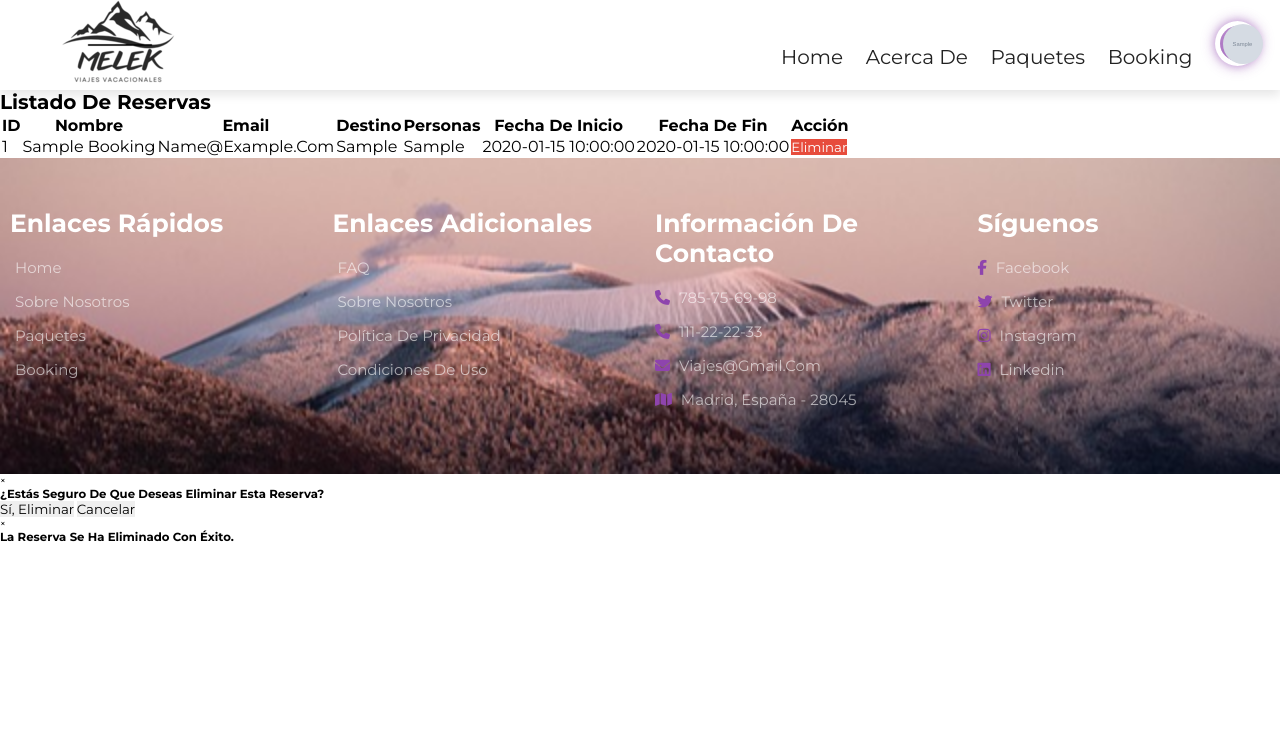
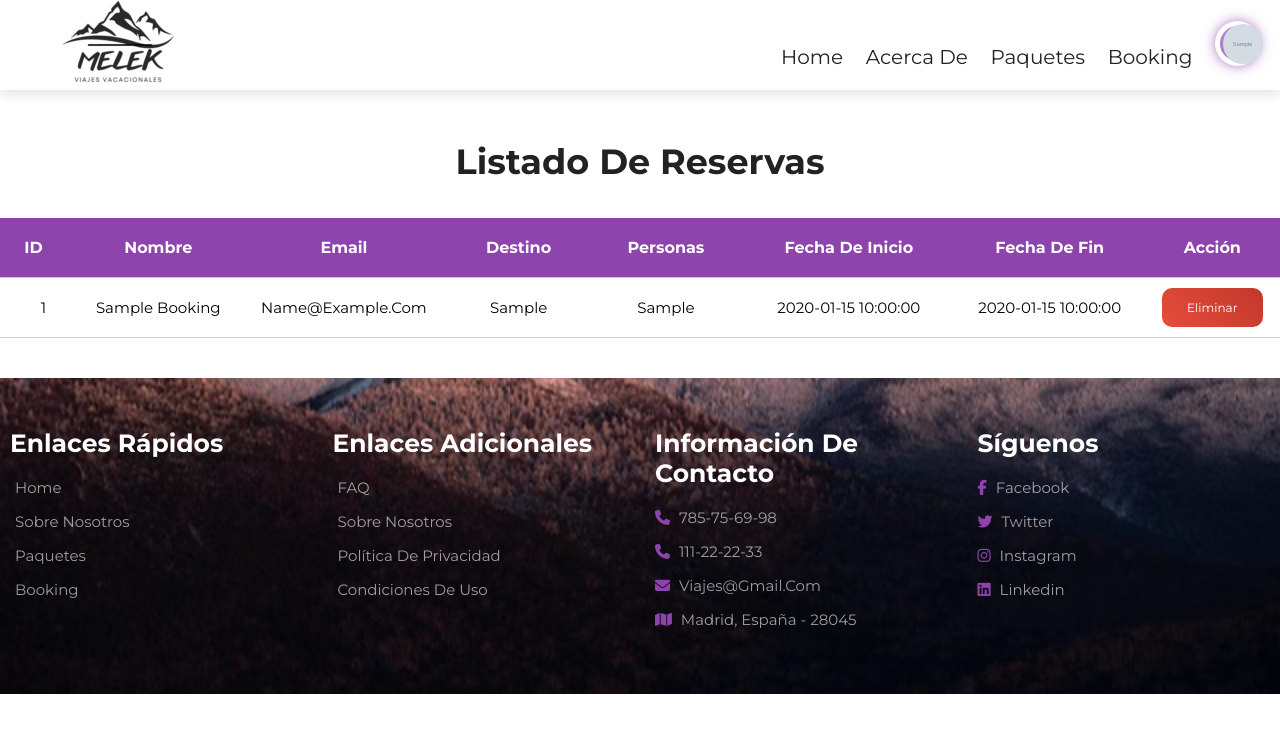
Before and after one commit to almudenadomenech/PROYECTO_PAGINAWEB, a PHP site: page /booking/booking-list.php in a window 1280 px wide. Shown: the top 733 px of the page. Run offline with PHP 8.4, Linux system fonts and the light colour scheme; the visitor is signed in with stand-in values (Sample User, id 1); tables that the repository leaves empty or names only in its code hold one stand-in row (values such as "Sample post"); grey boxes marked "Sample" are stand-in pictures.

Commit message:
cambios en css para modales

```diff
--- a/css/style.css
+++ b/css/style.css
@@ -1,7 +1,9 @@
 /* Se importa la fuente "Montserrat" desde Google Fonts, incluyendo variantes de estilo normal e itálico con diferentes pesos */
 @import url('https://fonts.googleapis.com/css2?family=Montserrat:ital,wght@0,100..900;1,100..900&display=swap');
 
-/* Definición de variables globales (custom properties) que se podrán reutilizar en todo el CSS */
+
+/* DEFINICION DE VARIABLES GLOBALES RETURILIZABLES EN TODO EL CSS */
+
 :root {
     /* Color principal del tema */
     --main-color: #8e44ad;
@@ -25,7 +27,10 @@
     --text-shadow: 0 1.5rem 3rem rgba(0,0,0, .3);
 }
 
-/* Estilos globales para todos los elementos del documento */
+
+
+/* ESTILOS GLOBALES PARA TODOS LOS ELEMENTOS DEL DOCUMENTO */
+
 * {
     /* Se asigna la fuente Montserrat; en caso de no cargar se usará una fuente serif */
     font-family: "Montserrat", serif;
@@ -43,14 +48,18 @@
 
 
 
-/* Estilos para el elemento raíz html */
+/* ESTILOS PARA EL ELEMENTOS RAIZ HTML */
+
 html {
     /* Se establece un tamaño base de fuente de 62.5% para facilitar el uso de rem (1rem = 10px aproximadamente) */
     font-size: 62.5%;
     /* overflow: hidden;  --> Comentado: serviría para ocultar desbordamientos, pero se encuentra inactivo */
 }
 
-/* Personalización de la barra de desplazamiento en navegadores basados en WebKit */
+
+
+/* PERSONALIZACION DE LA BARRA DE DESPLAZAMIENTO EN NAVEGADORES BASADO EN WEBKIT */
+
 html::-webkit-scrollbar {
     /* Ancho de la scrollbar */
     width: 1rem;
@@ -64,7 +73,10 @@ html::-webkit-scrollbar-thumb {
     background-color: var(--white);
 }
 
+
+
 /* ---------------SECCION NAVBAR (DESPLEGABLE) ---------- */
+
 /* Estilo para el menú desplegable */
 .profile-dropdown {
     position: relative;
@@ -98,8 +110,10 @@ html::-webkit-scrollbar-thumb {
 .show {
     display: block;
 }
+
 /* Estilos para la imagen de perfil en el navbar */
 /* Contenedor de la imagen de perfil */
+
 .profile-photo {
     display: flex;
     justify-content: center;
@@ -154,7 +168,9 @@ section {
     /* Se omite el 100% ya que se asume que el navegador lleva el elemento a su estado natural (escala 1 y opacidad 1) */
 }
 
-/* Estilos para el encabezado (header) grande, generalmente usado en la parte superior de una sección */
+
+/* ESTILOS PARA EL ENCABEZADO (header) GRANDE, PARTE SUPERIOR DE LA SECCION */
+
 .heading {
    /* Asegura que el fondo cubra todo el contenedor */
    background-size: cover !important;
@@ -172,7 +188,9 @@ section {
    justify-content: center;
 }
 
-/* Estilos para el título principal dentro del encabezado */
+
+/* ESTILOS PARA EL TITULO PRINCIPAL DENTRO DEL ENCABEZADO */
+
 .heading h1 {
     /* Tamaño muy grande para resaltar el título */
     font-size: 10rem;
@@ -183,6 +201,7 @@ section {
     /* Aplica sombra de texto para efecto de profundidad, reutilizando la variable de box-shadow */
     text-shadow: var(--box-shadow);
 }
+
 
 
 /* ESTILOS PARA LOS BOTONES GENÉRICOS */
@@ -276,7 +295,9 @@ section {
     color: var(--main-color);
 }
 
-/* Estilos para el botón de menú (icono) que aparece en dispositivos móviles */
+
+/* ESTILOS PARA EL BOTON DE MENU QUE APARECE EN DISPOSITIVOS MOVILES */
+
 #menu-btn {
     /* Tamaño de fuente para el icono */
     font-size: 2.5rem;
@@ -289,7 +310,8 @@ section {
 }
 
 
-/* --------SECCIÓN HOME ----------- */
+
+/* ------------------SECCIÓN HOME ---------------- */
 
 .home {
     /* Elimina cualquier padding para ocupar el ancho completo */
@@ -401,6 +423,8 @@ section {
     right: 7rem;
 }
 
+
+
 /* ESTILOS PARA LA SECCIÓN DE SERVICIOS */
 
 .services .box-container {
@@ -500,6 +524,7 @@ section {
 
 
 /* SECCION HOME PACKAGES */
+
 .home-packages {
     /* Fondo claro para diferenciar la sección */
     background: var(--light-bg);
@@ -740,6 +765,8 @@ section {
     border-radius: 50%;  /* Hace la imagen circular */
     margin-top: 1rem;
 }
+
+
 
 /* ------------------PAQUETES---------------- */
 
@@ -868,7 +895,8 @@ section {
 
 
 
-/* ---------SECCION RESERVA (BOOKING)-----------*/
+/* -----------------PAGINA DE BOOKING---------------*/
+
 .booking .booking-form {
     padding: 2rem;
     background: var(--light-bg);
@@ -908,46 +936,201 @@ section {
     margin-top: 2rem;
 }
 
-/* ---------ESTILOS BOOKING-LIST--------- */
-
-/* Estilo de la lista de reservas */
-.booking-list {
-    padding: 4rem 10px;
-    background-color: var(--light-bg);
-    border-radius: 0.5rem;
-    box-shadow: var(--box-shadow);
-    margin-top: 2rem;
-}
-
-/* Estilo del encabezado de la tabla */
-.reservas-table {
+
+/* ---CUADRO DE MENSAJE--- */
+
+/* Estilos para el modal */
+
+#modal-message {
+    display: none; /* Por defecto, el modal está oculto */
+    position: fixed;
+    top: 50%;
+    left: 50%;
+    transform: translate(-50%, -50%); /* Para centrar el modal en la pantalla */
+    background-color: var(--main-color);
+    padding: 60px; /* Aumentar el padding para hacerlo más grande */
+    border-radius: 10px;
+    color: white;
+    text-align: center;
+    z-index: 1000;
+    width: 60%; /* Por defecto el modal ocupa el 60% del ancho */
+    height: auto; /* La altura se ajustará automáticamente al contenido */
+    max-width: 600px; /* Máximo ancho para el modal */
+    box-sizing: border-box;
+    display: flex;
+    flex-direction: column;
+    justify-content: center; /* Alinea el contenido verticalmente */
+    overflow: hidden; /* Evita que el contenido se desborde */
+}
+
+/* Estilo para el título */
+#modal-message h2 {
+    font-size: 24px; /* Aumentar el tamaño de la fuente del mensaje */
+    margin-bottom: 40px; /* Aumenta el espacio entre el mensaje y el botón */
+
+}
+
+/* Estilo del botón */
+#modal-message button {
+    padding: 1.5rem 3rem; /* Aumentar el padding para hacer el botón más grande */
+    background-color: var(--black);
+    color: var(--white);
+    text-transform: capitalize;
+    border-radius: 8px; /* Hacer el botón más redondeado */
+    text-decoration: none;
+    box-shadow: 0 6px 10px rgba(0, 0, 0, 0.2); /* Añadir un poco más de sombra */
+    transition: background-color 0.3s ease;
+    font-size: 18px; /* Aumentar el tamaño de la fuente del botón */
+}
+
+/* Hover en el botón */
+#modal-message button:hover {
+    background-color: white;
+    color: black;
+}
+
+
+
+/*--------------- ESTILOS BOOKING-LIST ---------------*/
+/* Estilos comunes para las tablas en toda la aplicación */
+
+h1 {
+    text-align: center;
+    margin-top: 30px; /* Espacio desde el top */
+    padding-top: 20px;
+    font-size: 3.5rem;
+    color: var(--black);
+}
+
+table {
     width: 100%;
+    margin-top: 3.5rem;
+    margin-bottom: 4rem;
     border-collapse: collapse;
 }
 
-.reservas-table th,
-.reservas-table td {
+table th,
+table td {
     padding: 1rem;
-    text-align: left;
-    border-bottom: 1px solid var(--light-black);
-}
-
-.reservas-table th {
+    text-align: center;
+    border-bottom: 1px solid #ccc;
+    font-size: 1.5rem; /* Aumenta el tamaño de la fuente dentro de las celdas */
+}
+
+table th {
+    background-color: var(--main-color); /* Asegúrate de que esta variable esté definida */
+    color: #fff;
+    padding: 2rem 3rem;  /* Aumentamos el relleno horizontal para hacerlo más ancho */
+    font-size: 16px;
+}
+
+table tr:nth-child(even) {
+    background-color: var(--light-bg); /* Fondo alterno para las filas */
+}
+
+/* Agregar un pequeño efecto de hover en las filas */
+table tr:hover {
+    background-color: var(--hover-bg, #f1f1f1); /* Fondo de hover */
+}
+
+/* Estilo específico para la columna de ID */
+table td:nth-child(1), table th:nth-child(1) {
+    padding-left: 20px; /* Añadir un pequeño relleno a la izquierda de la columna de ID */
+}
+/* Estilo para el botón de eliminar */
+.btn-eliminar {
+    padding: 12px 25px;
+    font-size: 1.2rem;
+    background: linear-gradient(45deg, #e74c3c, #c0392b); /* Gradiente rojo */
+    color: white;
+    border: none;
+    border-radius: 10px;
+    cursor: pointer;
+    transition: background 0.4s ease, transform 0.3s ease;
+}
+
+/* Efecto de hover */
+.btn-eliminar:hover {
+    background: linear-gradient(45deg, #c0392b, #e74c3c); /* Gradiente invertido en hover */
+    transform: scale(1.1); /* Agrandar el botón al pasar el ratón */
+}
+
+/* Efecto de foco */
+.btn-eliminar:focus {
+    outline: none;
+    box-shadow: 0 0 8px rgba(231, 76, 60, 0.8); /* Sombra más fuerte al hacer foco */
+}
+
+
+
+/*------- Modal general------ */
+.modal {
+    display: none; /* Ocultar por defecto */
+    position: fixed;
+    z-index: 1000; /* Asegúrate de que el modal esté por encima de otros elementos */
+    left: 0;
+    top: 0;
+    width: 100%;
+    height: 100%;
+    overflow: auto;
+    background-color: rgba(0, 0, 0, 0.4); /* Fondo oscuro con opacidad */
+}
+
+/* Contenido del modal */
+.modal-content {
+    position: absolute;
+    top: 50%;
+    left: 50%;
+    transform: translate(-50%, -50%); /* Centrado en la pantalla */
+    width: 80%; /* Ajustamos el ancho del modal (puedes cambiarlo si lo deseas) */
+    max-width: 700px; /* Máximo tamaño para el modal */
+    padding: 40px; /* Aumentar el padding para hacerlo más grande */
     background-color: var(--main-color);
-    color: var(--white);
-    text-transform: uppercase;
-}
-
-.reservas-table tr:hover {
-    background-color: var(--light-white);
-}
-
-/* Estilo para los mensajes cuando no hay reservas */
-.booking-list p {
-    font-size: 1.6rem;
-    color: var(--light-black);
-    text-align: center;
-    padding: 2rem;
+    border-radius: 10px; /* Bordes redondeados */
+    box-sizing: border-box;
+    text-align: center; /* Centrar el contenido dentro del modal */
+}
+
+/* Estilo para el título */
+.modal-content h3 {
+    font-size: 28px; /* Aumentar el tamaño de la fuente */
+    margin-bottom: 20px; /* Separar el título de los botones */
+    color: white;
+}
+
+/* Estilo de los botones */
+.modal-content button {
+    padding: 15px 30px; /* Botones más grandes */
+    background-color: var(--black); /* Color de fondo del botón */
+    color: white; /* Color de texto del botón */
+    text-transform: capitalize;
+    border-radius: 8px; /* Bordes redondeados en el botón */
+    border: none;
+    font-size: 18px; /* Aumentar tamaño del texto */
+    margin: 10px; /* Espacio entre los botones */
+    cursor: pointer;
+}
+
+/* Efecto hover para los botones */
+.modal-content button:hover {
+    background-color: white; /* Fondo blanco al pasar el mouse */
+    color: black; /* Color de texto negro */
+}
+
+/* Estilo del botón de cerrar */
+.close {
+    position: absolute;
+    top: 10px;
+    right: 10px;
+    color: #aaa;
+    font-size: 28px;
+    font-weight: bold;
+    cursor: pointer;
+}
+
+.close:hover,
+.close:focus {
+    color: black;
 }
 
 
```
